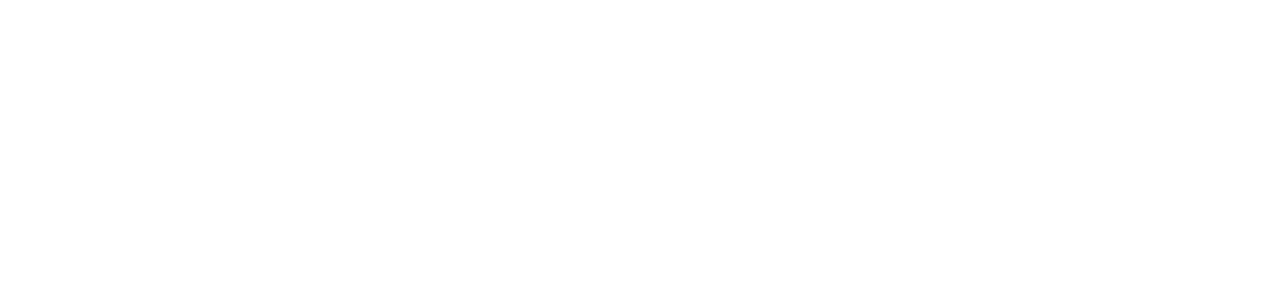
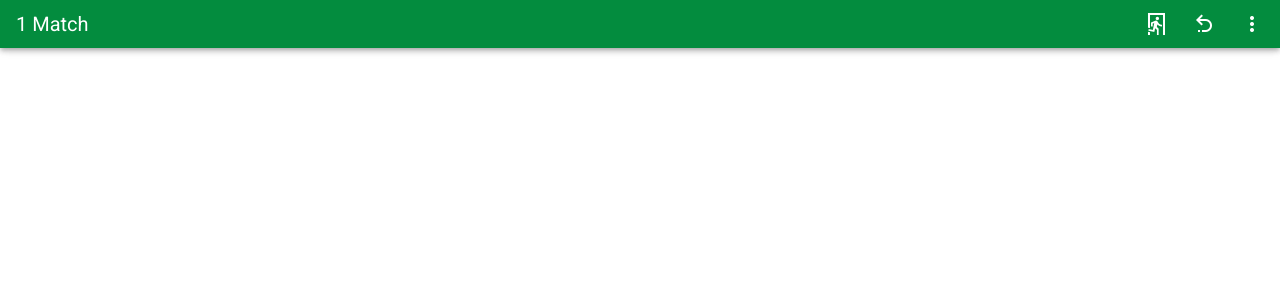
Before and after one commit to heyodai/sos-game-android-app, a Vue app: page /match/1/1/1/1 in a window 1280 px wide. Shown: the top 300 px of the page. Built offline with nearby package versions, Linux system fonts and the light colour scheme.

Commit message:
add app bar to match screen

```diff
--- a/src/router/index.ts
+++ b/src/router/index.ts
@@ -31,7 +31,7 @@
     component: SetupScreen
   },
   {
-    path: '/match',
+    path: '/match/:mode/:size/:red/:blue',
     name: 'match',
     component: MatchScreen
   },
--- a/src/screens/MatchScreen.vue
+++ b/src/screens/MatchScreen.vue
@@ -1,11 +1,82 @@
 <template>
-    <div>
-    </div>
+  <div>
+    <v-app-bar color="primary" dense dark>
+      <v-toolbar-title id="app-bar-title">{{ this.title }}</v-toolbar-title>
+
+      <v-spacer></v-spacer>
+
+      <v-btn icon @click.stop="exit_dialog = true">
+        <v-icon>mdi-exit-run</v-icon>
+      </v-btn>
+
+      <v-dialog v-model="exit_dialog" max-width="290">
+        <v-card>
+          <v-card-title class="text-h5">
+            End the match?
+          </v-card-title>
+
+          <v-card-actions>
+            <v-spacer></v-spacer>
+
+            <v-btn color="green darken-1" text @click="dialog = false">
+              End Match
+            </v-btn>
+
+            <v-btn color="green darken-1" text @click="exit_dialog = false">
+              Stay Here
+            </v-btn>
+          </v-card-actions>
+        </v-card>
+      </v-dialog>
+
+      <v-btn icon>
+        <v-icon>mdi-undo-variant</v-icon>
+      </v-btn>
+
+      <v-btn icon>
+        <v-icon>mdi-dots-vertical</v-icon>
+      </v-btn>
+    </v-app-bar>
+  </div>
 </template>
 
 <script lang="ts">
-import Vue from 'vue'
+import Vue from "vue";
+
 export default Vue.extend({
-    name: 'MatchScreen',
-})
+  name: "MatchScreen",
+
+  data() {
+    return {
+      start_time: 0,
+      title: `${this.$route.params.mode} Match`,
+      exit_dialog: false,
+      stats_dialog: false,
+      is_red_human: (this.$route.params.red == "human"),
+      is_blue_human: (this.$route.params.blue == "human"),
+    };
+  },
+
+  async created() {
+    this.start_time = Date.now()
+  },
+
+  methods: {
+    start_match() {
+        return null
+    },
+    end_match() {
+      console.log("It works!");
+    },
+    get_elapsed_time() {
+        return 0
+    },
+  },
+});
 </script>
+
+<style scoped>
+#app-bar-title {
+  text-transform: capitalize;
+}
+</style>
```
